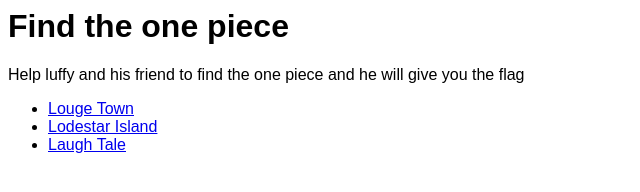
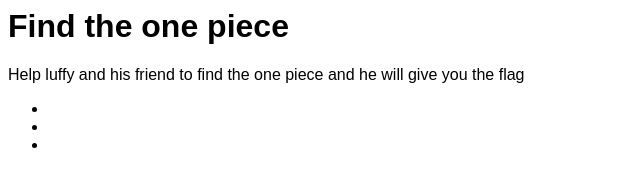
Before and after one commit to RayerUngaurded/Findtheonepiece, a plain HTML site: page index.html in a window 1280 px wide. Shown: the whole page, without its empty margins (0-640 px from the left). Drawn offline with Linux system fonts and the light colour scheme.

Commit message:
Update index.css

```diff
--- a/index.css
+++ b/index.css
@@ -1,2 +1,2 @@
 html{font-family:sans-serif;font-size 3px;}
-a{Background-color: white;}
+a{color: white;}
```
